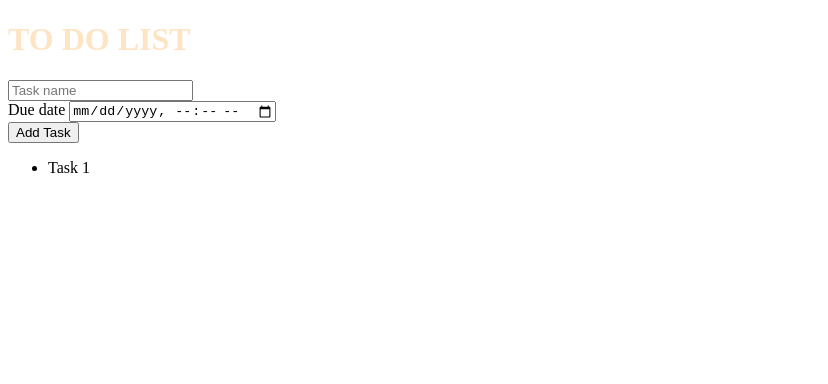
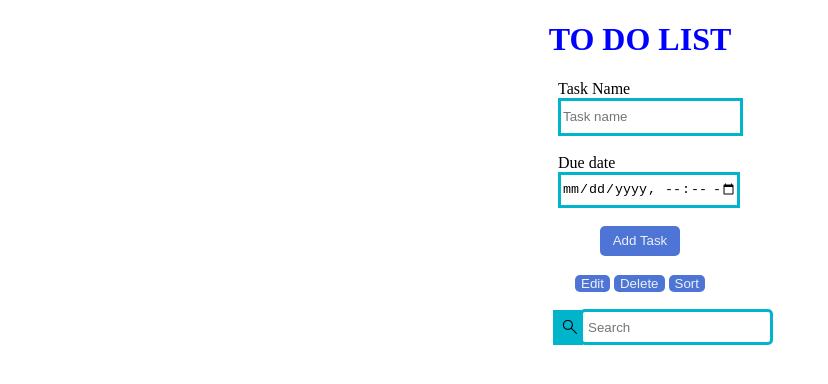
Before and after one commit to PhamThiDieuThuy/ToDoList, a plain HTML site: page index.html in a window 1280 px wide. Shown: the whole page, without its empty margins (0-828 px from the left). Drawn offline with Linux system fonts and the light colour scheme.

Commit message:
7.8.2022

```diff
--- a/app/css/style.css
+++ b/app/css/style.css
@@ -1,8 +1,71 @@
 h1{
    font-size: 10;
-   color:bisque
+   color: blue;
+   text-align: center;
 }
-p{color: blueviolet;}
+p{color: rgb(226, 43, 43); text-align: center;}
 .para{
    color: aqua;
 }
+.button{
+   color: rgb(236, 241, 246);
+   background-color: rgb(78, 116, 214);
+   text-align: center;
+   border-radius: 5px;
+   border-width: 0ch;
+   }
+#add_task{
+   height: 30px;
+   width: 80px;
+}
+.button1{
+   text-align: center;
+}
+
+
+#searchTerm{
+   width: 175x;
+  border: 3px solid #00B4CC;
+   padding: 5px;
+  height: 20px;
+  border-radius: 5px 5px 5px 5px;
+  outline: none;
+  color: #9DBFAF;
+  }
+
+ .searchbutton{
+   width: 30px;
+   height: 35px;
+   border: 1px solid #00B4CC;
+   background: #00B4CC;
+   color: #fff;
+   cursor: pointer;
+   font-size: 20px;
+   Display : flex;
+   align-items: center;
+   justify-content: space-between;
+   margin-left: 545px;
+
+ }
+
+ /* .wrap{
+   width: 10%;
+   position: relative;
+   top: 50%;
+   left: 50%;
+   transform: translate(-50%, -50%);
+
+ } */
+ .inputAuth{
+   margin-left: 550px;
+
+ }
+
+ .input{
+   width: 175px;
+   border: 3px solid #00B4CC;
+   height: 30px;
+ }
+
+ .section { height: 100vh;}
+ .section—first { height: 90vh; }
--- a/app/js/script.js
+++ b/app/js/script.js
@@ -1,26 +1,113 @@
+let taskList = [];
+let currentItemIndex = -1;
+
+
 function addTask() {
-    //get user input element
-    let taskNameElement = document.getElementById("task_name")
-    //get value of input element
+    let taskListElem = document.getElementById('task_list');
+    let itemElement = document.createElement('li');
+    itemElement.onclick = onClickItem;
+
+    let taskNameElement = document.getElementById("task_name");
+    taskNameElement.required
     let taskName = taskNameElement.value;
-    // create new item element
-    let itemElement = document.createElement('li')
-    // set value for new element
-    itemElement.innerHTML = taskName;
-    //get parent list
-    let taskList = document.getElementById('task_list')
-    //add new item to list
-    taskList.appendChild(itemElement)
+
+    let dateInFuture = document.getElementById("datetime_picker")
+    let dueDate = dateInFuture.value;
+
+    // Add task to task list
+    taskList.push({ taskName, dueDate })
+
+    // Add task to UI
+    itemElement.innerHTML = taskName + " AT " + dueDate;
+    taskListElem.appendChild(itemElement);
 
 }
 
-function dueDate(){
-    let dateInFuture = document.getElementsByClassName("due_date")
-    let dueDate = dateInFuture.value;
-    let taskList = document.getElementById('task_list')
-    let dateElement = document.createElement('li');
-    dateElement.innerHTML=dueDate;
-    taskList.appendChild(dateElement)
-    console.log(dueDate)
-    console.log(dateInFuture)
+
+function onClickItem(event) {
+    let item = event.path[0];
+    let itemParent = item.parentNode;
+    currentItemIndex = Array.prototype.indexOf.call(itemParent.children, item);
+
+    let taskName = document.getElementById("task_name");
+    let dueDate = document.getElementById("datetime_picker");
+    dueDate.value = taskList[currentItemIndex].dueDate;
+    taskName.value = taskList[currentItemIndex].taskName
+
+
 }
+function edit(){
+
+    let taskName = document.getElementById("task_name").value;
+    let dueDate = document.getElementById("datetime_picker").value;
+
+    taskList[currentItemIndex] = {taskName,dueDate};
+
+    let taskListElem = document.getElementById('task_list');
+    let itemElement = taskListElem.children
+
+    itemElement[currentItemIndex].innerHTML= taskName + " AT " + dueDate
+
+}
+
+function del(){
+   taskList.splice(currentItemIndex,1);
+    let taskListElem = document.getElementById('task_list');
+    let itemElement = taskListElem.children;
+    let items = taskListElem.removeChild(itemElement[currentItemIndex])
+    console.log(items)
+    console.log(taskList)
+}
+function compare(a,b){
+    let taskNameA =  a.taskName;
+    let taskNameB = b.taskName;
+    let comparison = 0;
+    if(taskNameA>taskNameB){
+     comparison = 1;
+    }
+    if(taskNameB>taskNameA){
+     comparison = -1;
+    }
+    return comparison;
+ }
+
+function sort(){
+    let taskListSort = taskList.sort(compare)
+    console.log(taskListSort)
+
+    let taskListElem = document.getElementById('task_list');
+        console.log(taskListElem)
+        let itemElement = taskListElem.children;
+        console.log(itemElement)
+
+    for(let i=0; i<taskList.length; i++){
+
+        itemElement[i].innerHTML = taskListSort[i].taskName + " AT  " + taskListSort[i].dueDate
+        console.log(taskListSort[i])
+
+        }
+
+   }
+
+function search(){
+    let input = document.getElementById("searchTerm");
+    let taskListElem = document.getElementById('task_list')
+    let listItem = taskListElem.children;
+    // taskList.forEach(function find(task) {
+    //     if(task.taskName.toUpperCase()==input.value.toUpperCase()){
+    //         listItem.style.display = "block";}
+    //     else{
+    //         listItem.style.display = "none";
+    //     }
+    //     }
+
+    for(let i=0; i<taskList.length; i++){
+        if(taskList[i].taskName ==input.value){
+            listItem[i].style.display = "block";
+        }
+        else{
+        listItem[i].style.display = "none"};
+        console.log(listItem[i])
+    }
+
+}
--- a/index.html
+++ b/index.html
@@ -1,28 +1,47 @@
 <!DOCTYPE html>
-<html>
+<html onload="onLoad">
 
 <head>
     <link rel="stylesheet" href="app/css/style.css">
     <script src="/app/js/script.js"></script>
-
+    <link href="https://fonts.googleapis.com/icon?family=Material+Icons" rel="stylesheet">
 </head>
 
 <body>
     <header>
         <h1>TO DO LIST</h1>
     </header>
-    <div>
-        <input type="text" placeholder="Task name" id="task_name">
+    <div class="inputAuth">
+        <label>Task Name</label>
         <br>
+        <input class="input" type="text" placeholder="Task name" id="task_name">
+        <br>
+        <br>
+        <label class="due_date">Due date</label>
+        <br>
+        <input class="input" type="datetime-local" id="datetime_picker">
     </div>
-    <div>
-        <label class="due_date">Due date</label>
-        <input type="datetime-local">
+    <br>
+    <div class="button1">
+    <button class="button" id="add_task" onclick="addTask()">Add Task</button>
+    <br>
+    <br>
+    <button class="button" id="edit" onclick="edit()">Edit</button>
+    <button class="button" id="delete" onclick="del()">Delete</button>
+    <button class="button" id="sort" onclick="sort()">Sort</button>
+<br>
+<br>
+    </div >
+    <div class="wrap">
+
+    <button class="searchbutton" onclick="search()">
+    <img src="./font/search.png" height="20px"/>
+    <input type="text" id="searchTerm" placeholder="Search" >
+    </button>
     </div>
-    <button onclick="addTask()">Add Task</button>
-    <ul id="task_list">
-        <li>Task 1</li>
-    </ul>
+
+    <ol id="task_list">
+    </ol>
 
 </body>
 
```
Also changed, not shown: font/search.png (added).
